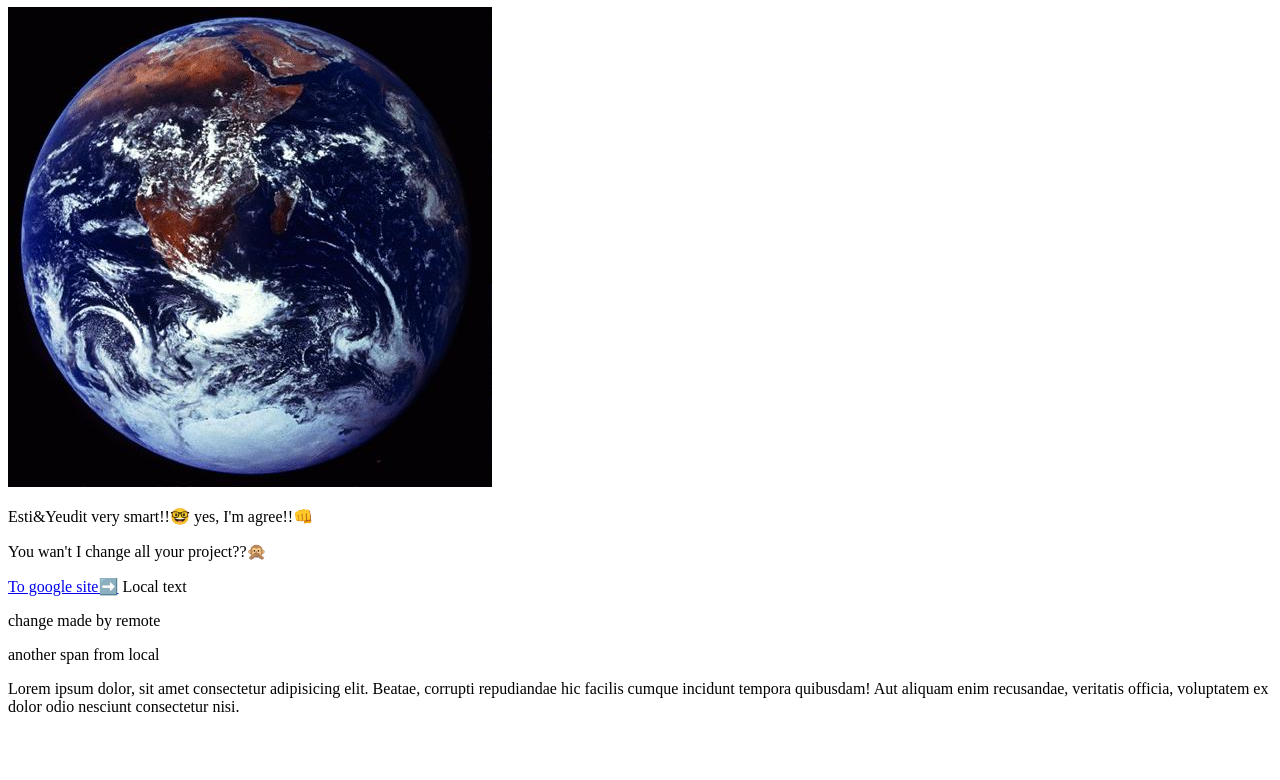
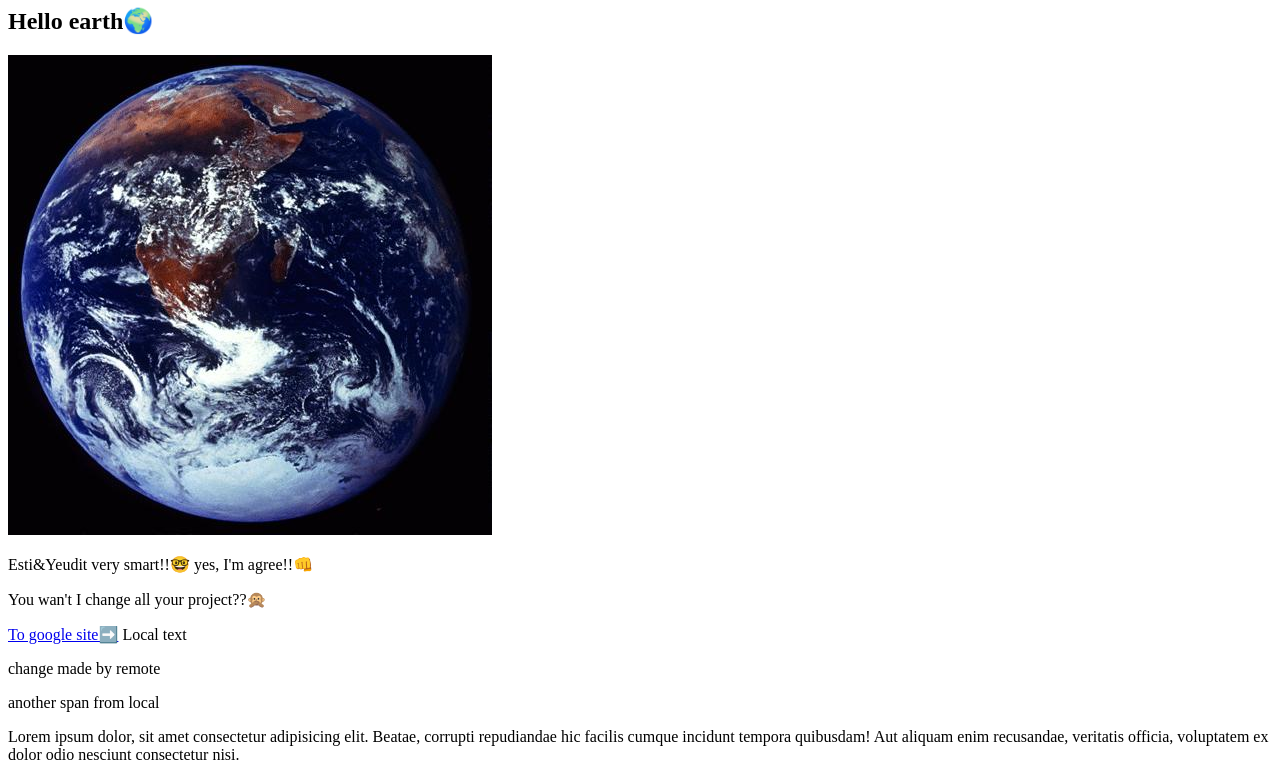
Before and after one commit to st18779/existing-project, a plain HTML site: page index.html in a window 1280 px wide. Shown: the part 74-854 px from the top of the page. Before the commit the page ends 806 px from the top, so only its background shows below. Drawn offline with Linux system fonts and the light colour scheme.

Commit message:
change index.html by your friend

```diff
--- a/index.html
+++ b/index.html
@@ -8,6 +8,7 @@
 </head>
 <body>
    <h1>Hello world🌏</h1>
+   <h2>Hello earth🌍</h2>
    <img src="images/3673.jpg"></img>
     <p>Esti&Yeudit very smart!!🤓 yes, I'm agree!!👊</p>
     <p>You wan't I change all your project??🙊</p>
```
